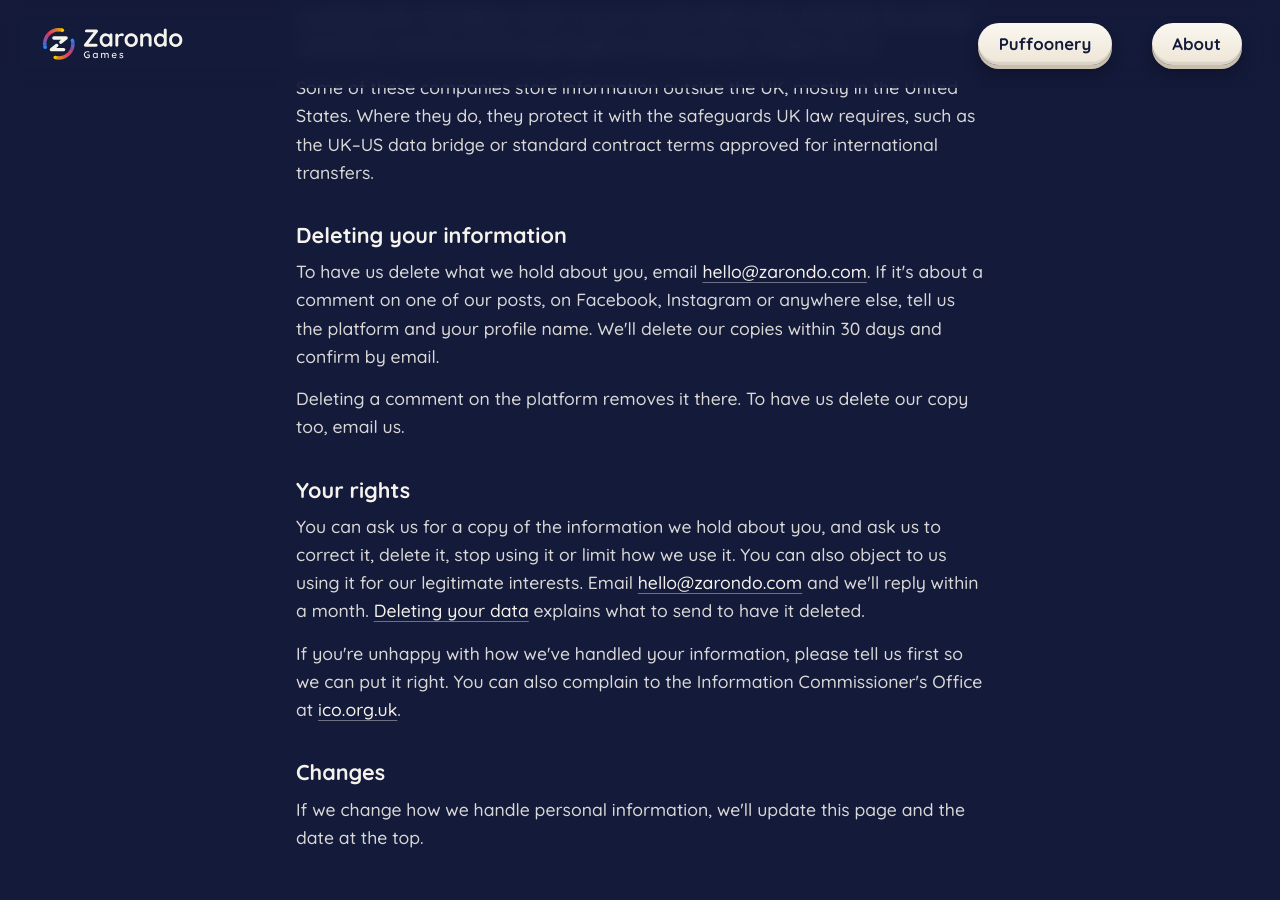
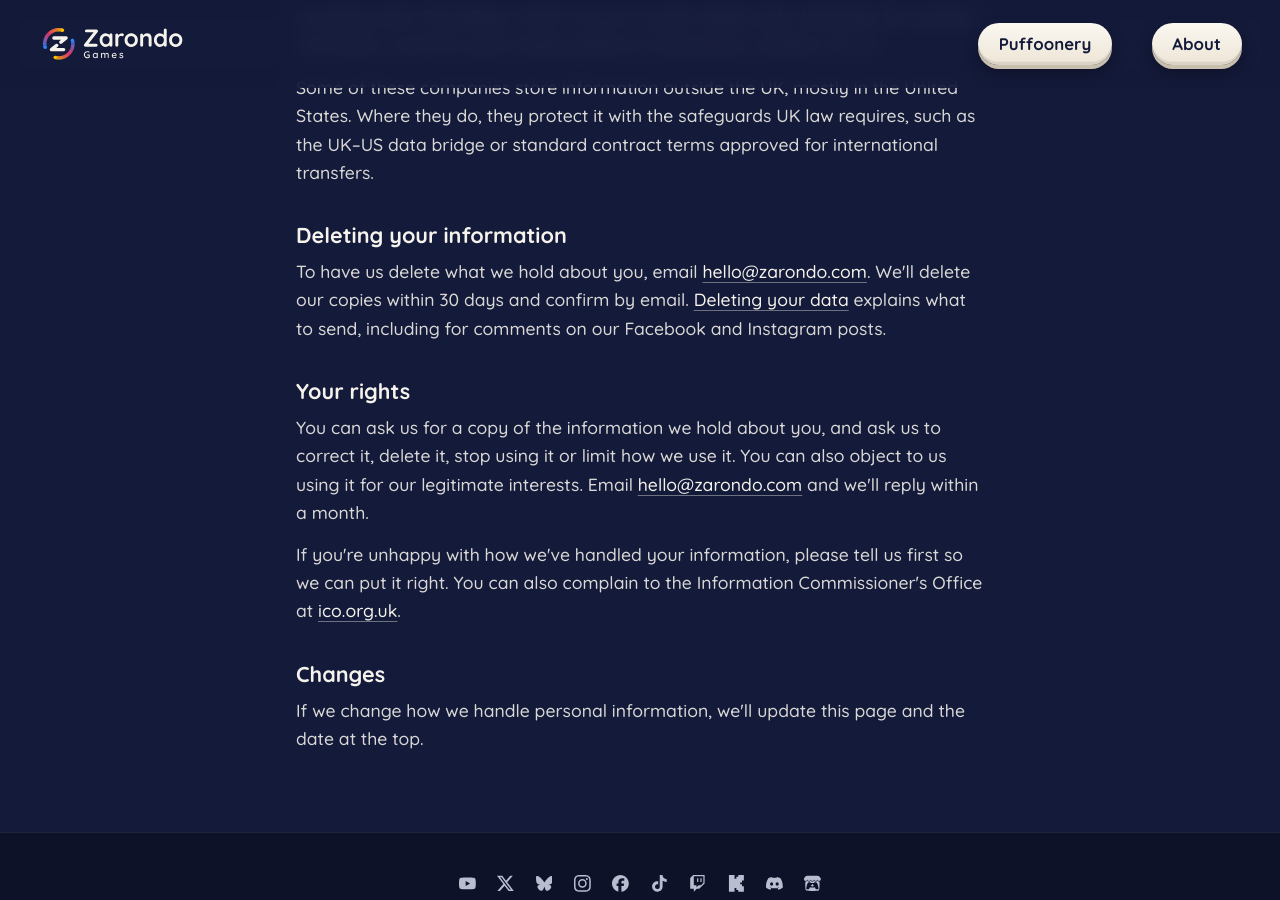
Before and after one commit to chumleesockson/zarondo-site, a Jekyll site: the page built from privacy.html, in a window 1280 px wide and 900 px high, scrolled down 2458 px. Built offline with Jekyll 4.4.1, drawn with Linux system fonts in a browser that asks for light colours.

Commit message:
Point the privacy page's deletion section at the data deletion page
The section keeps its #deleting-your-data anchor and the 30-day promise,
and links to /data-deletion/ for the details, so the steps are written
once. The extra link under "Your rights" goes, as the section covers it.

Co-Authored-By: Claude Opus 5.5 <noreply@anthropic.com>

```diff
--- a/privacy.html
+++ b/privacy.html
@@ -40,11 +40,10 @@ body_class: legal-page
   <p>Some of these companies store information outside the UK, mostly in the United States. Where they do, they protect it with the safeguards UK law requires, such as the UK–US data bridge or standard contract terms approved for international transfers.</p>
 
   <h2 id="deleting-your-data">Deleting your information</h2>
-  <p>To have us delete what we hold about you, email <a href="mailto:hello@zarondo.com">hello@zarondo.com</a>. If it's about a comment on one of our posts, on Facebook, Instagram or anywhere else, tell us the platform and your profile name. We'll delete our copies within 30 days and confirm by email.</p>
-  <p>Deleting a comment on the platform removes it there. To have us delete our copy too, email us.</p>
+  <p>To have us delete what we hold about you, email <a href="mailto:hello@zarondo.com">hello@zarondo.com</a>. We'll delete our copies within 30 days and confirm by email. <a href="/data-deletion/">Deleting your data</a> explains what to send, including for comments on our Facebook and Instagram posts.</p>
 
   <h2>Your rights</h2>
-  <p>You can ask us for a copy of the information we hold about you, and ask us to correct it, delete it, stop using it or limit how we use it. You can also object to us using it for our legitimate interests. Email <a href="mailto:hello@zarondo.com">hello@zarondo.com</a> and we'll reply within a month. <a href="/data-deletion/">Deleting your data</a> explains what to send to have it deleted.</p>
+  <p>You can ask us for a copy of the information we hold about you, and ask us to correct it, delete it, stop using it or limit how we use it. You can also object to us using it for our legitimate interests. Email <a href="mailto:hello@zarondo.com">hello@zarondo.com</a> and we'll reply within a month.</p>
   <p>If you're unhappy with how we've handled your information, please tell us first so we can put it right. You can also complain to the Information Commissioner's Office at <a href="https://ico.org.uk/make-a-complaint/">ico.org.uk</a>.</p>
 
   <h2>Changes</h2>
```
Also changed, not shown: readme.md.
